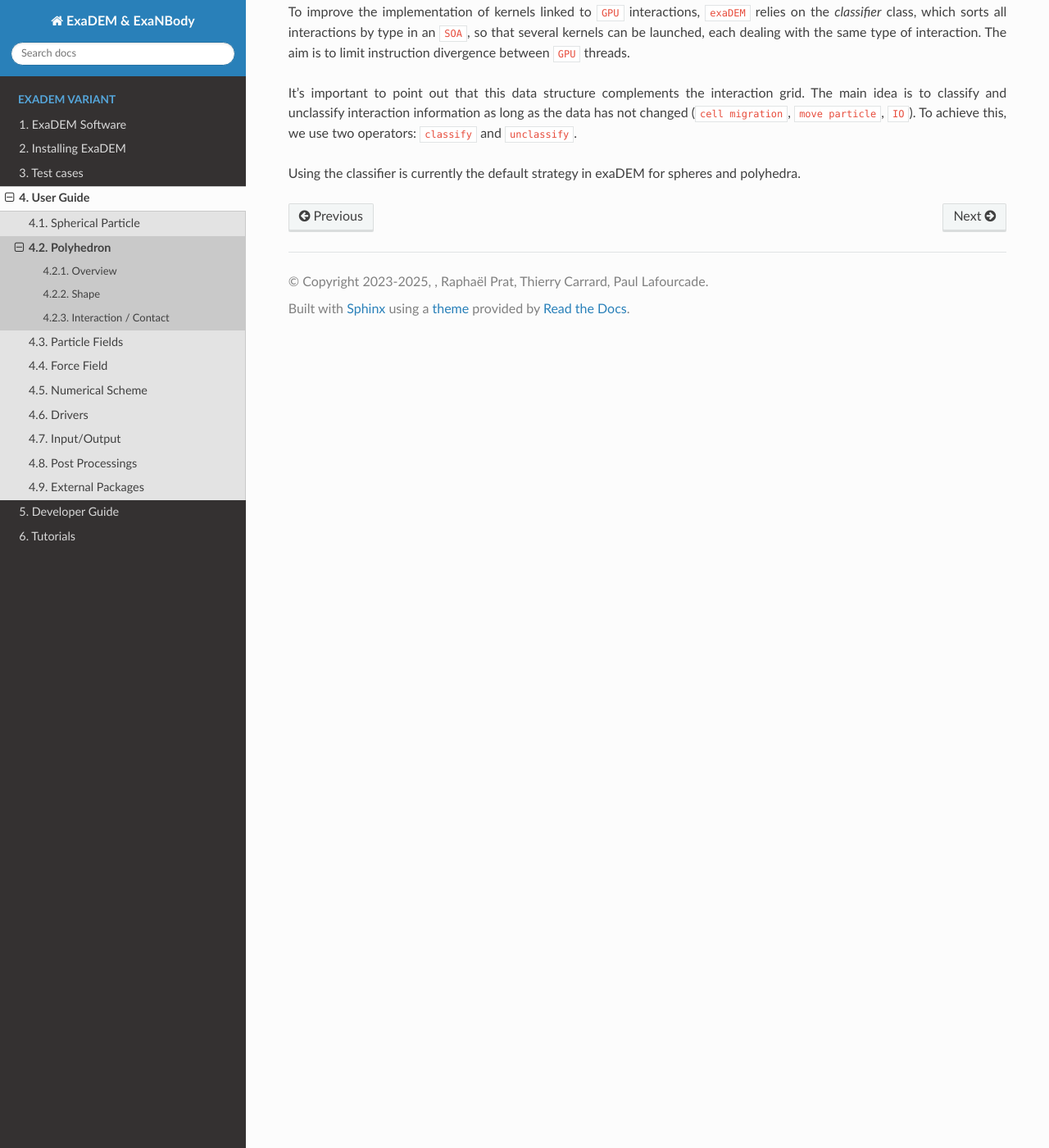
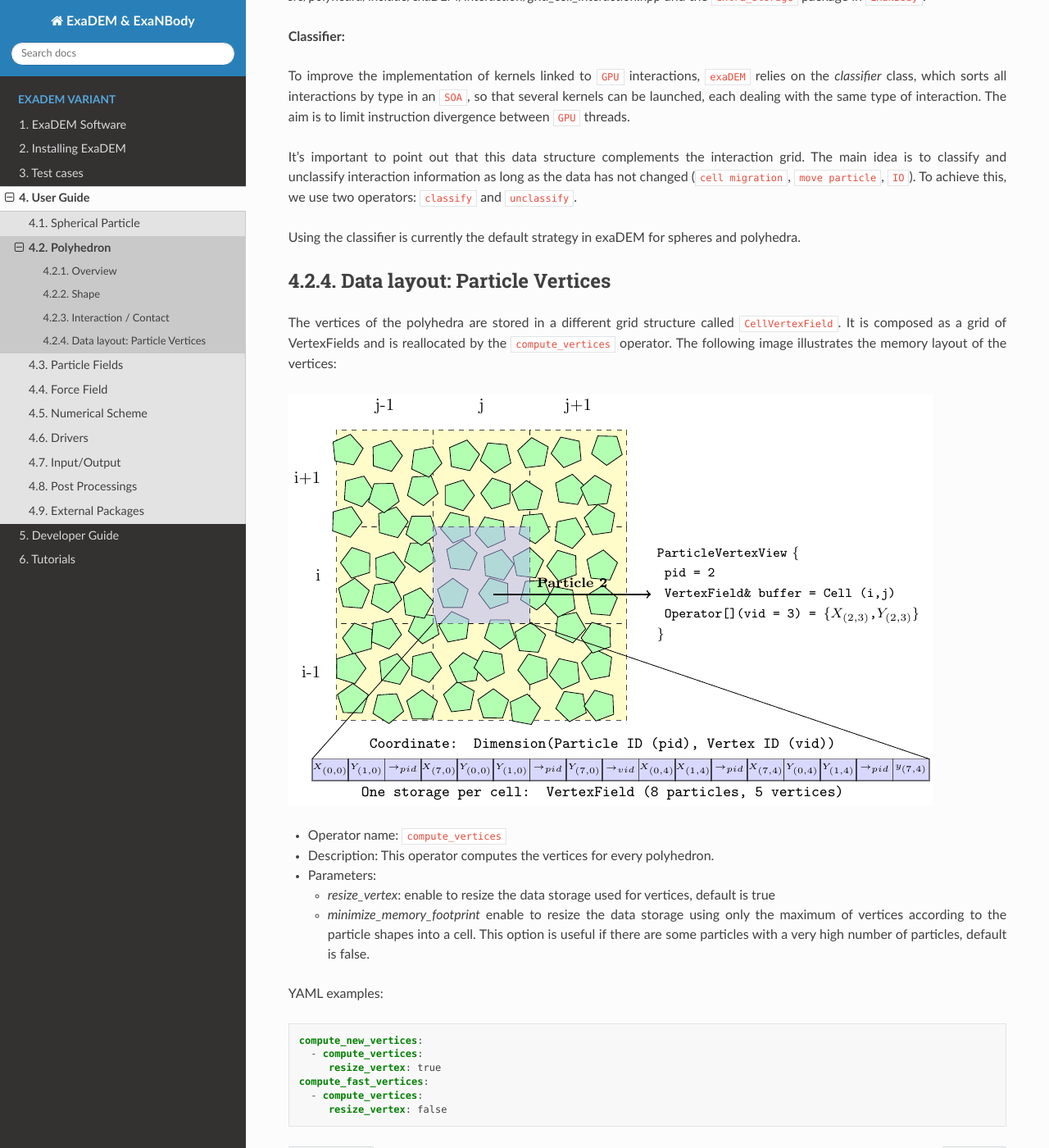
Before and after one commit to Collab4exaNBody/doc_exaDEM, a Sphinx documentation site: the page built from docs/source/project_exaDEM/user_guide/polyhedra.rst, in a window 1280 px wide and 1400 px high, scrolled down 4314 px. Shown: the whole window at 82% size. Built offline with Sphinx 7.4.7 and the Read the Docs theme 3.1.0, drawn with Linux system fonts in a browser that asks for light colours; some of the changed text lies outside the part shown.

Commit message:
add data layout for vertices

```diff
--- a/docs/source/project_exaDEM/user_guide/polyhedra.rst
+++ b/docs/source/project_exaDEM/user_guide/polyhedra.rst
@@ -27,7 +27,9 @@
 * m_obb_edges: List of ``OBB`` for each edge
 * m_obb_faces: List of ``OBB`` for each face
 
-It's important to note that the maximum number of vertices per particle shape is set to 8 by default. This is because the vertex positions for each particle are stored in an exaDEM “Array Of Vec3d” field, which is why the size is set at compile time. To change this value, you can specify this number by adding it at compile time: ``-DEXADEM_MAX_VERTICES=N``.
+.. warning::
+
+  Old version (<= 1.1.1) : It's important to note that the maximum number of vertices per particle shape is set to 8 by default. This is because the vertex positions for each particle are stored in an exaDEM “Array Of Vec3d” field, which is why the size is set at compile time. To change this value, you can specify this number by adding it at compile time: ``-DEXADEM_MAX_VERTICES=N``.
 
 	.. note::
 		OBB (Oriented Bounded Boxes) are enlarged of the Minskowki radius.
@@ -200,3 +202,30 @@
 It's important to point out that this data structure complements the interaction grid. The main idea is to classify and unclassify interaction information as long as the data has not changed (``cell migration``, ``move particle``, ``IO``). To achieve this, we use two operators: ``classify`` and ``unclassify``.
 
 Using the classifier is currently the default strategy in exaDEM for spheres and polyhedra.
+
+
+Data layout: Particle Vertices
+^^^^^^^^^^^^^^^^^^^^^^^^^^^^^^
+
+The vertices of the polyhedra are stored in a different grid structure called ``CellVertexField``. It is composed as a grid of VertexFields and is reallocated by the ``compute_vertices`` operator.
+The following image illustrates the memory layout of the vertices:
+
+.. figure:: ../../_static/structure_vertices.png
+
+* Operator name: ``compute_vertices``
+* Description: This operator computes the vertices for every polyhedron.
+* Parameters:
+
+  * *resize_vertex*: enable to resize the data storage used for vertices, default is true
+  * *minimize_memory_footprint* enable to resize the data storage using only the maximum of vertices according to the particle shapes into a cell. This option is useful if there are some particles with a very high number of particles, default is false.
+
+YAML examples:
+
+.. code:: yaml
+
+  compute_new_vertices:
+    - compute_vertices:
+       resize_vertex: true
+  compute_fast_vertices:
+    - compute_vertices:
+       resize_vertex: false
```
Also changed, not shown: docs/source/project_exaDEM/Installation.rst (+2 -9 lines), docs/source/_static/structure_vertices.png (added).
